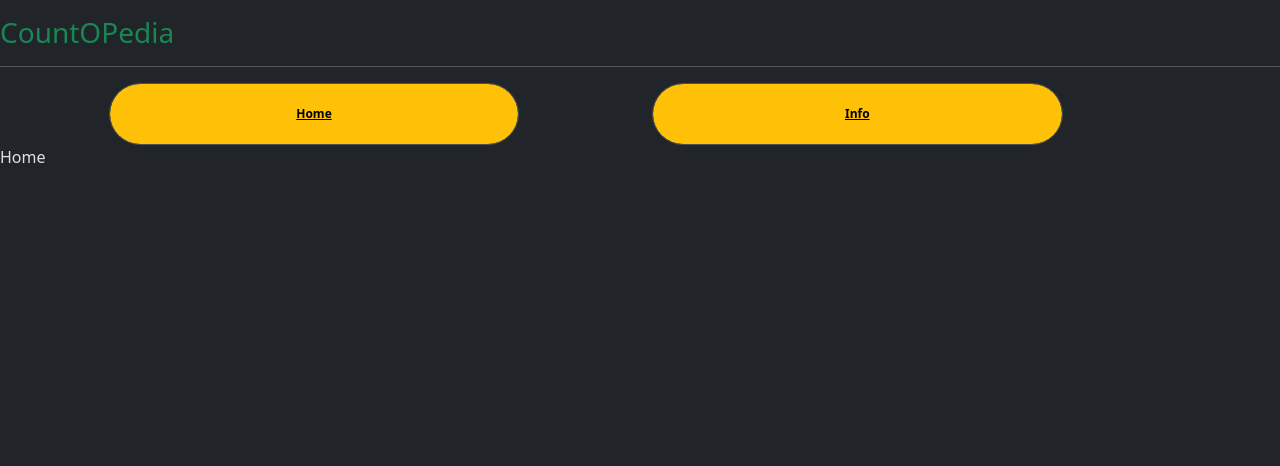
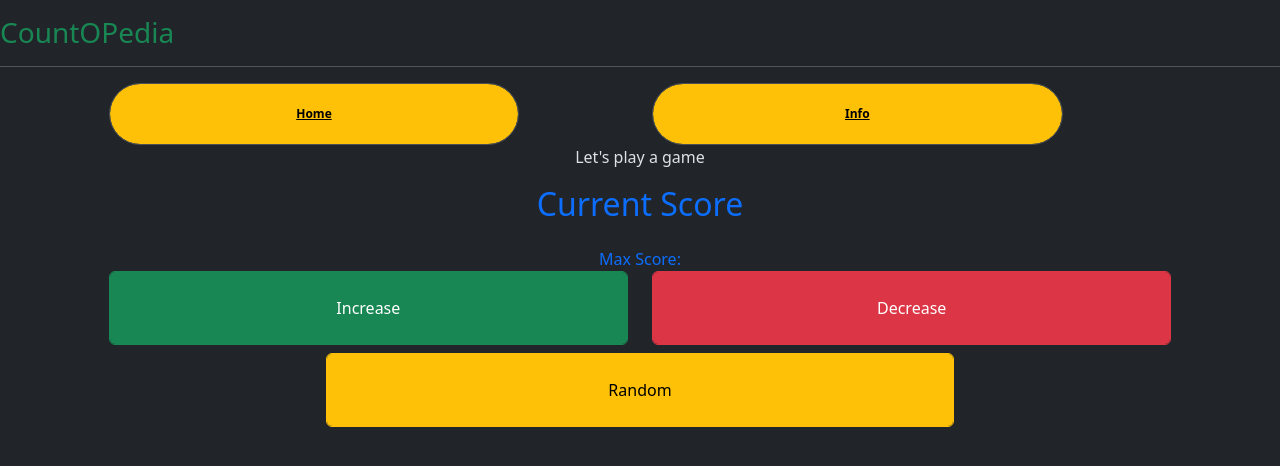
Before and after one commit to tankoi/vue-3-and-net-10-build-full-stack-real-world-app-2025, a Vue app in the folder Section 16 - Pinia/PiniaDemo/PiniaDemo/: page / in a window 1280 px wide. Shown: the top 466 px of the page. Built offline with nearby package versions, Linux system fonts and the light colour scheme.

Commit message:
150. UI for Home Page

```diff
--- a/Section 16 - Pinia/PiniaDemo/PiniaDemo/src/components/Home.vue
+++ b/Section 16 - Pinia/PiniaDemo/PiniaDemo/src/components/Home.vue
@@ -1,3 +1,19 @@
 <template>
-    Home
+    <div class="text-center">
+        <p>Let's play a game</p>
+        <h2 class="text-primary pb-3">Current Score</h2>
+        <span class="text-primary pb-3">Max Score:</span>
+        <br>
+        <div class="row">
+            <div class="col-5 offset-1">
+                <button class="btn btn-success form-control p-4">Increase</button>
+            </div>
+            <div class="col-5">
+                <button class="btn btn-danger form-control p-4">Decrease</button>
+            </div>
+            <div class="col-6 offset-3 pt-2">
+                <button class="btn btn-warning form-control p-4">Random</button>
+            </div>
+        </div>
+    </div>
 </template>
```
